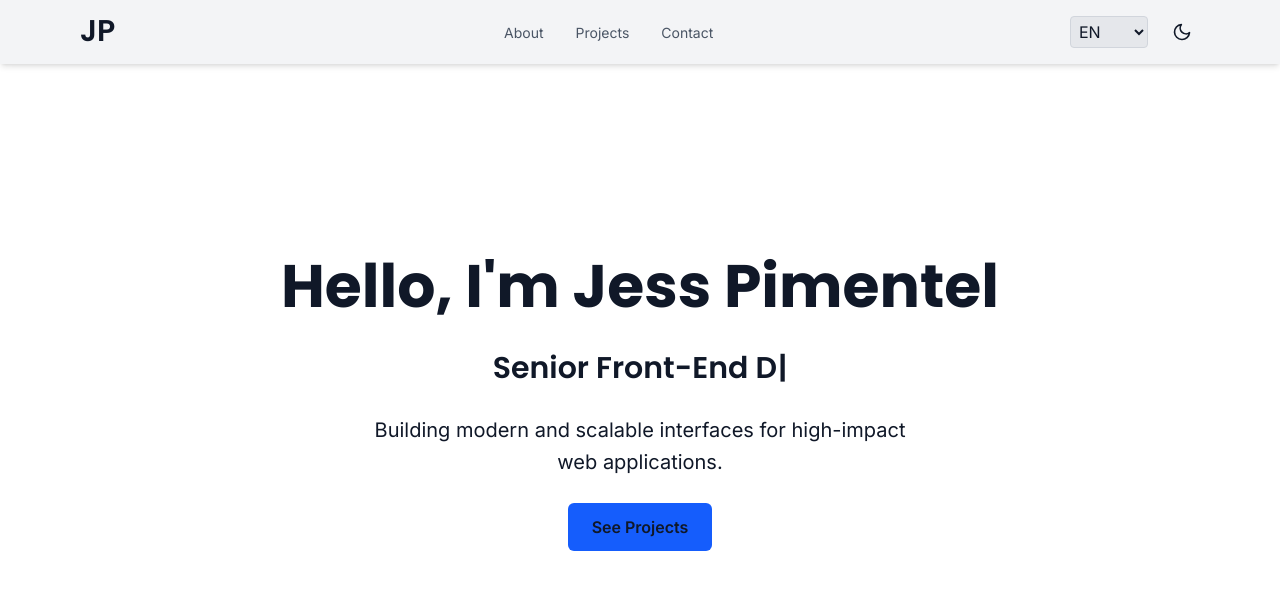
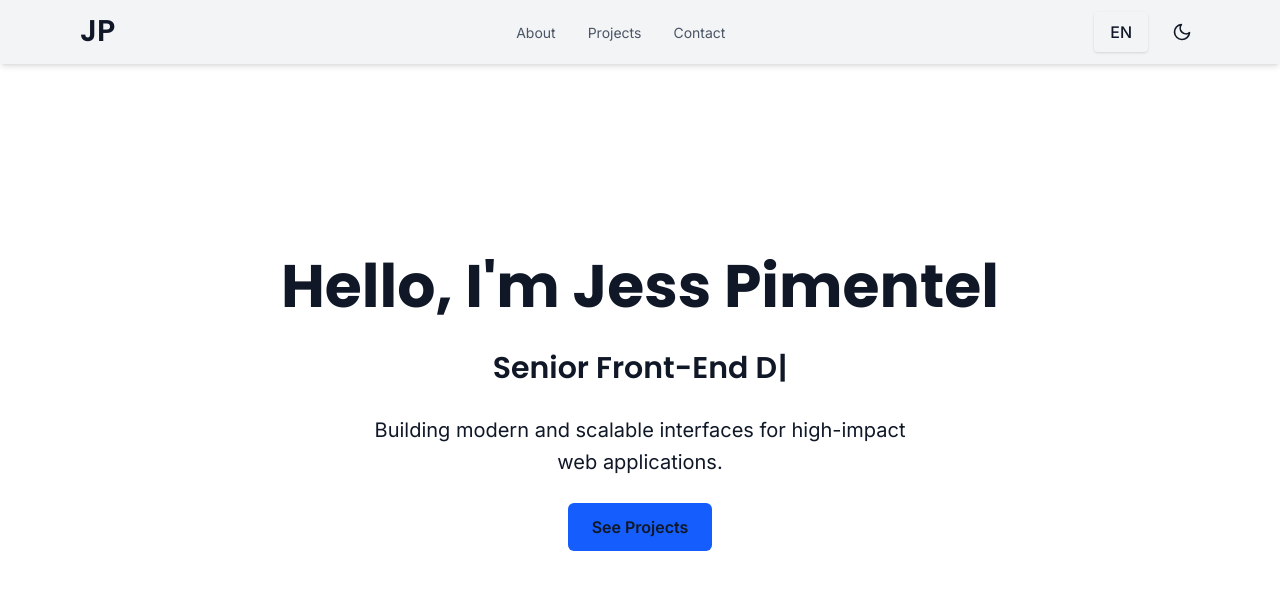
Before and after one commit to mj-jess/portfolio, a React (Vite) app: page / in a window 1280 px wide. Shown: the top 590 px of the page. Built offline with nearby package versions, Linux system fonts and the light colour scheme.

Commit message:
feat: language toggle with dropdown

```diff
--- a/src/components/LanguageToggle.tsx
+++ b/src/components/LanguageToggle.tsx
@@ -1,23 +1,17 @@
 import { useLang } from '../hooks';
+import { Dropdown } from '../ui';
 
 export const LanguageToggle = () => {
     const { lang, setLang } = useLang();
 
     return (
         <div className="flex items-center">
-            <label htmlFor="language-select" className="sr-only">
-                Select Language
-            </label>
+            <Dropdown>
+                <Dropdown.Trigger>{lang.toLocaleUpperCase()}</Dropdown.Trigger>
 
-            <select
-                id="language-select"
-                value={lang}
-                onChange={(e) => setLang(e.target.value as 'en' | 'pt')}
-                className="p-1 rounded bg-gray-200 dark:bg-gray-700 text-gray-900 dark:text-gray-100 border border-gray-300 dark:border-gray-600 focus:outline-none focus:ring-2 focus:ring-blue-500 transition-colors"
-            >
-                <option value="en">EN</option>
-                <option value="pt">PT-BR</option>
-            </select>
+                <Dropdown.Item onClick={() => setLang('en')}>EN</Dropdown.Item>
+                <Dropdown.Item onClick={() => setLang('pt')}>PT</Dropdown.Item>
+            </Dropdown>
         </div>
     );
 };
--- a/src/i18n/en.json
+++ b/src/i18n/en.json
@@ -9,5 +9,10 @@
         "about": "About",
         "projects": "Projects",
         "contact": "Contact"
+    },
+    "languageDropdown": {
+        "selectLanguage": "Select Language",
+        "english": "English",
+        "portuguese": "Portuguese"
     }
 }
--- a/src/i18n/pt.json
+++ b/src/i18n/pt.json
@@ -12,5 +12,10 @@
         "about": "Sobre",
         "projects": "Projetos",
         "contact": "Contato"
+    },
+    "languageDropdown": {
+        "selectLanguage": "Selecionar Idioma",
+        "english": "Inglês",
+        "portuguese": "Português"
     }
 }
```
